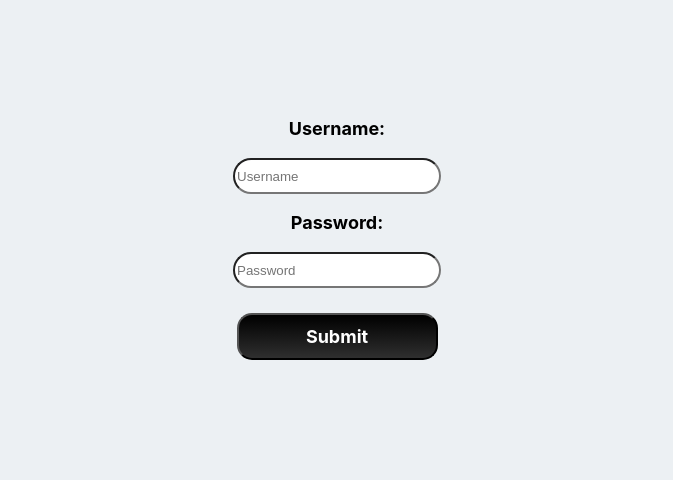
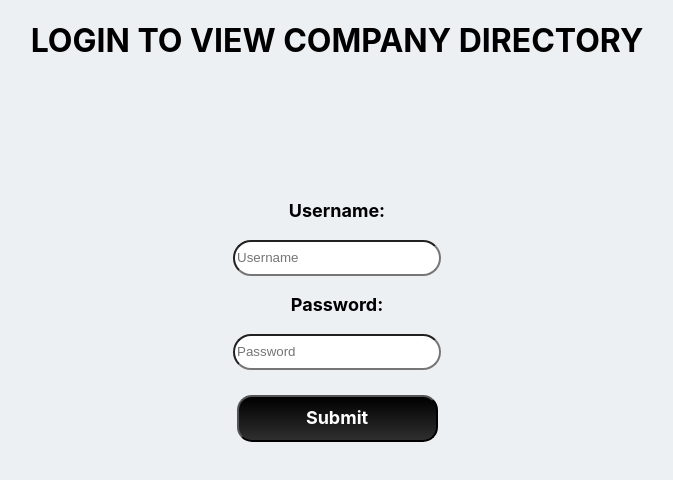
Before and after one commit to Calicanx/ProjectContact, a React (Create React App) app: page / in a window 1280 px wide. Shown: the top 480 px of the page, without its empty margins (303-976 px from the left). Built offline with nearby package versions, Linux system fonts and the light colour scheme; no server answers; a web font is replaced by a local one.

Commit message:
Update PojectContact.js

```diff
--- a/src/ProjectContact/PojectContact.js
+++ b/src/ProjectContact/PojectContact.js
@@ -49,6 +49,9 @@ export default function ProjectContact2(){
       }
     return(
       <div className='row'>
+         <div className='col-12 center'>
+          <h1 className='lh'>LOGIN TO VIEW COMPANY DIRECTORY</h1>
+        </div>
           <div className='center col-12'>
               <form onSubmit={Login} className='form1'>
                   <p className='label'>Username:</p>
```
